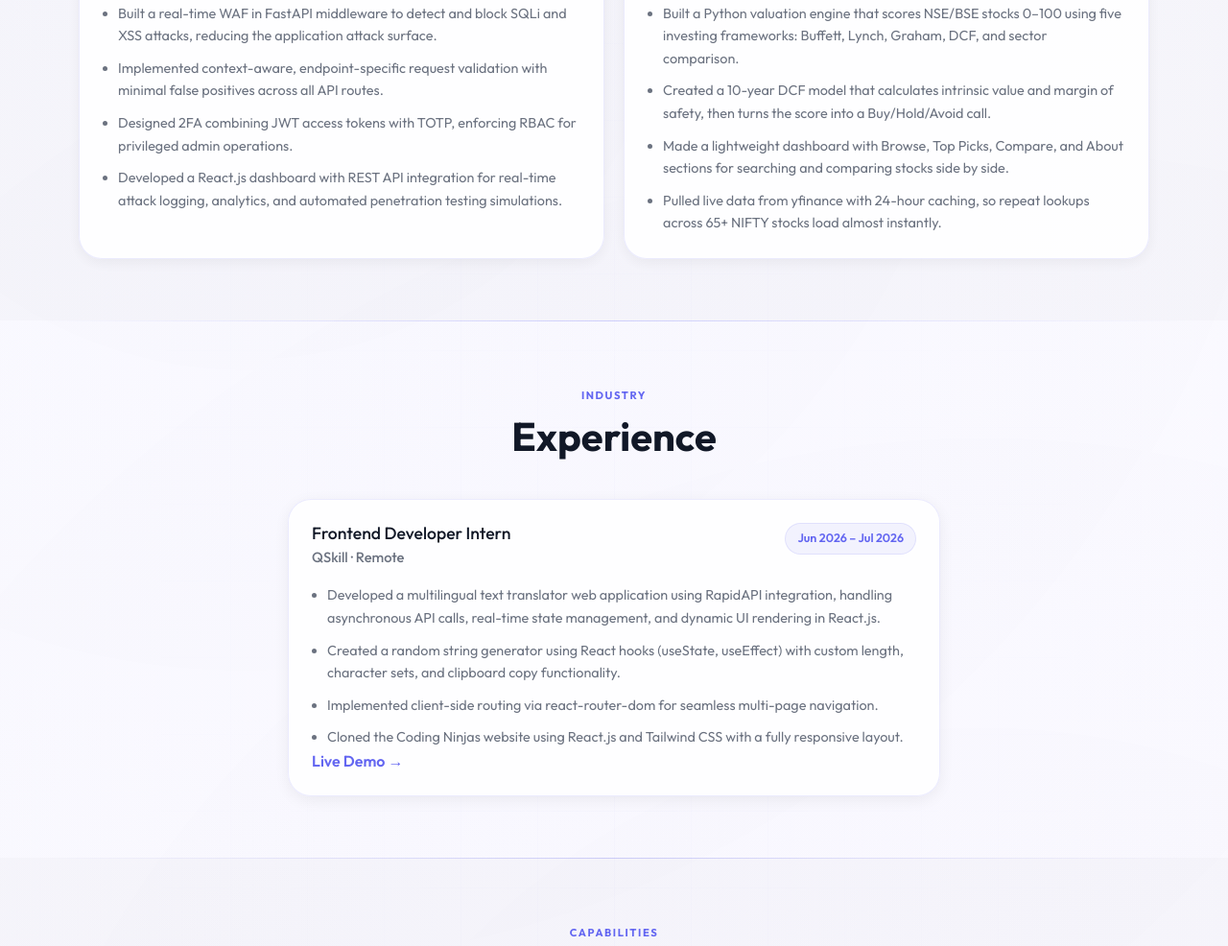
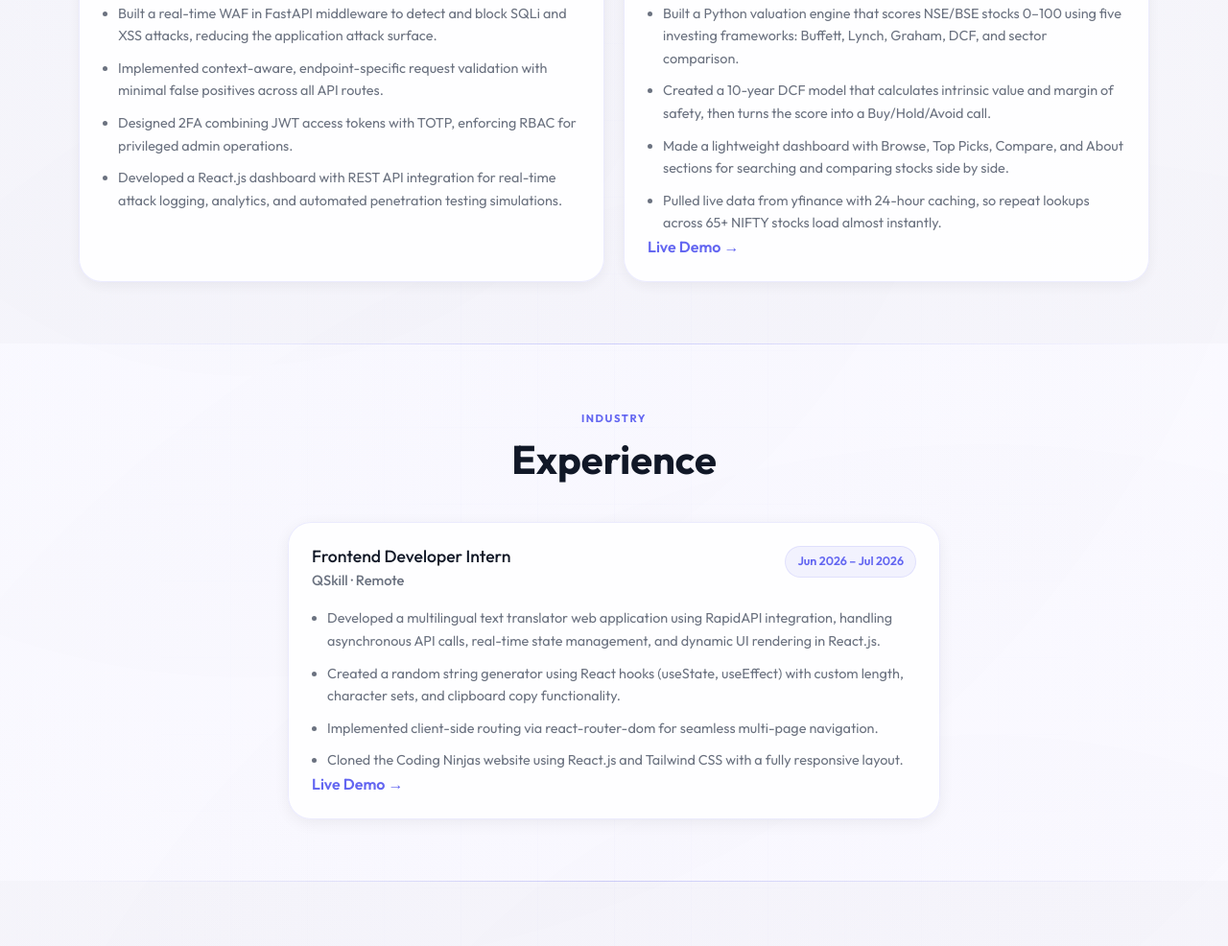
Before and after one commit to Abhinav3457/portfolio, a plain HTML site: page frontend/index.html in a window 1280 px wide. Shown: the part 1651-2637 px from the top of the page at 96% size. Drawn offline with nearby package versions, Linux system fonts and the light colour scheme; no server answers.

Commit message:
Add live demo link to Stock Valuation project card

```diff
--- a/frontend/index.html
+++ b/frontend/index.html
@@ -253,6 +253,7 @@
                                 <li>Made a lightweight dashboard with Browse, Top Picks, Compare, and About sections for searching and comparing stocks side by side.</li>
                                 <li>Pulled live data from yfinance with 24-hour caching, so repeat lookups across 65+ NIFTY stocks load almost instantly.</li>
                             </ul>
+                            <a class="inline-link" href="https://stock-valuation-production-5854.up.railway.app/" target="_blank" rel="noreferrer">Live Demo &rarr;</a>
                         </article>
                     </div>
                 </div>
```
